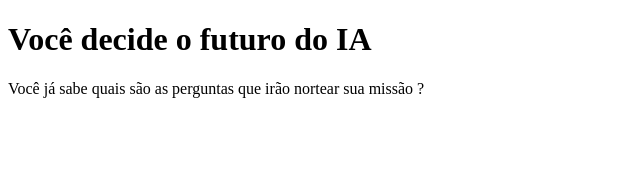
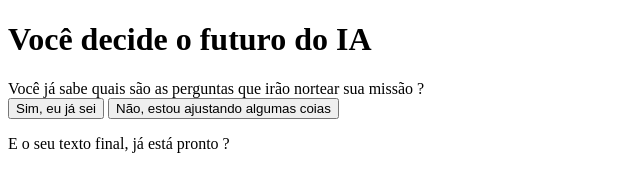
Before and after one commit to Prof-JoaoPaulo/Jornada2Formadores, a plain HTML site: page index.html in a window 1280 px wide. Shown: the whole page, without its empty margins (0-640 px from the left). Drawn offline with Linux system fonts and the light colour scheme.

Commit message:
Update index.html

```diff
--- a/index.html
+++ b/index.html
@@ -13,5 +13,14 @@
             Você já sabe quais são as perguntas que irão nortear sua missão ?
         </div>
         <div class="caixa-alternativas">
+            <button>Sim, eu já sei</button>
+            <button>Não, estou ajustando algumas coias</button>
+        </div>
+        <div class="caixa-resultado">
+            <p class="texto-resultado">
+                E o seu texto final, já está pronto ?
+            </p>
+        </div>
+    </div>
 </body>
 </html>
```
Lines whose indentation alone changed are shown as unchanged.
